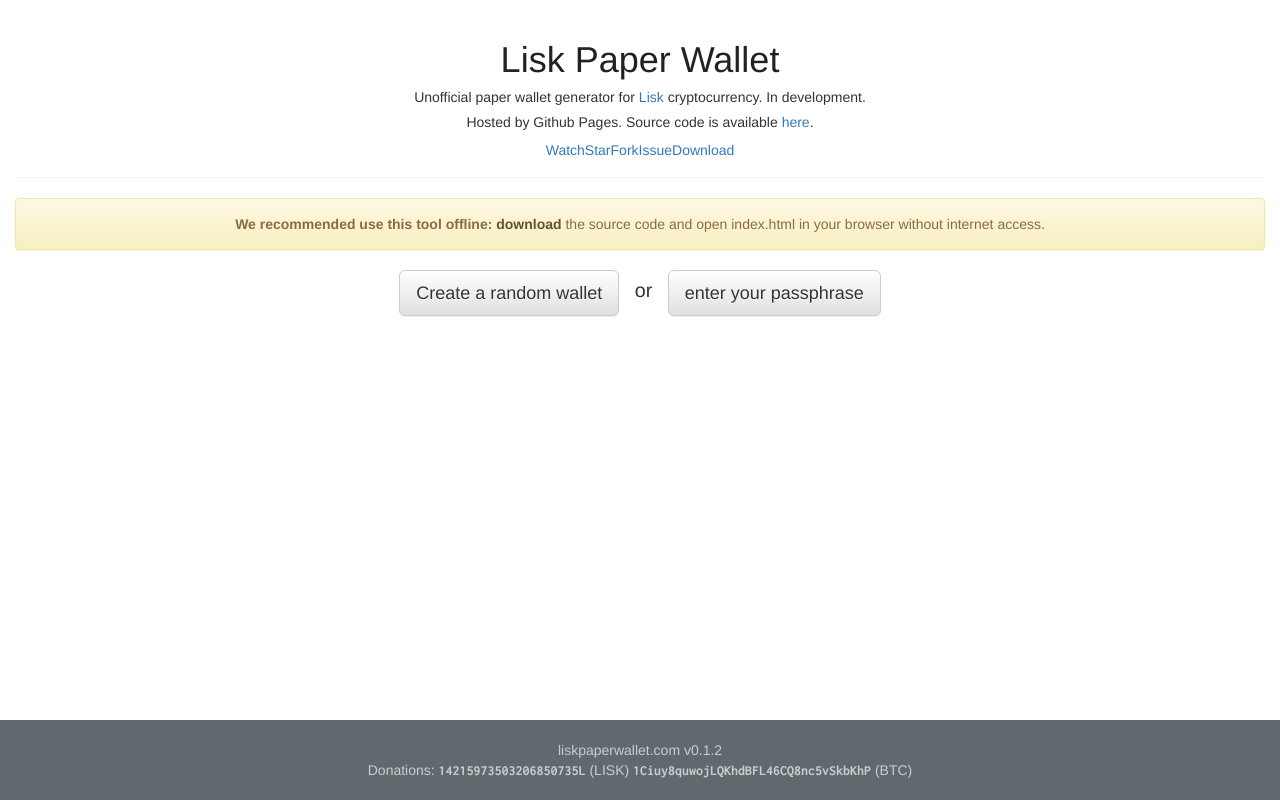
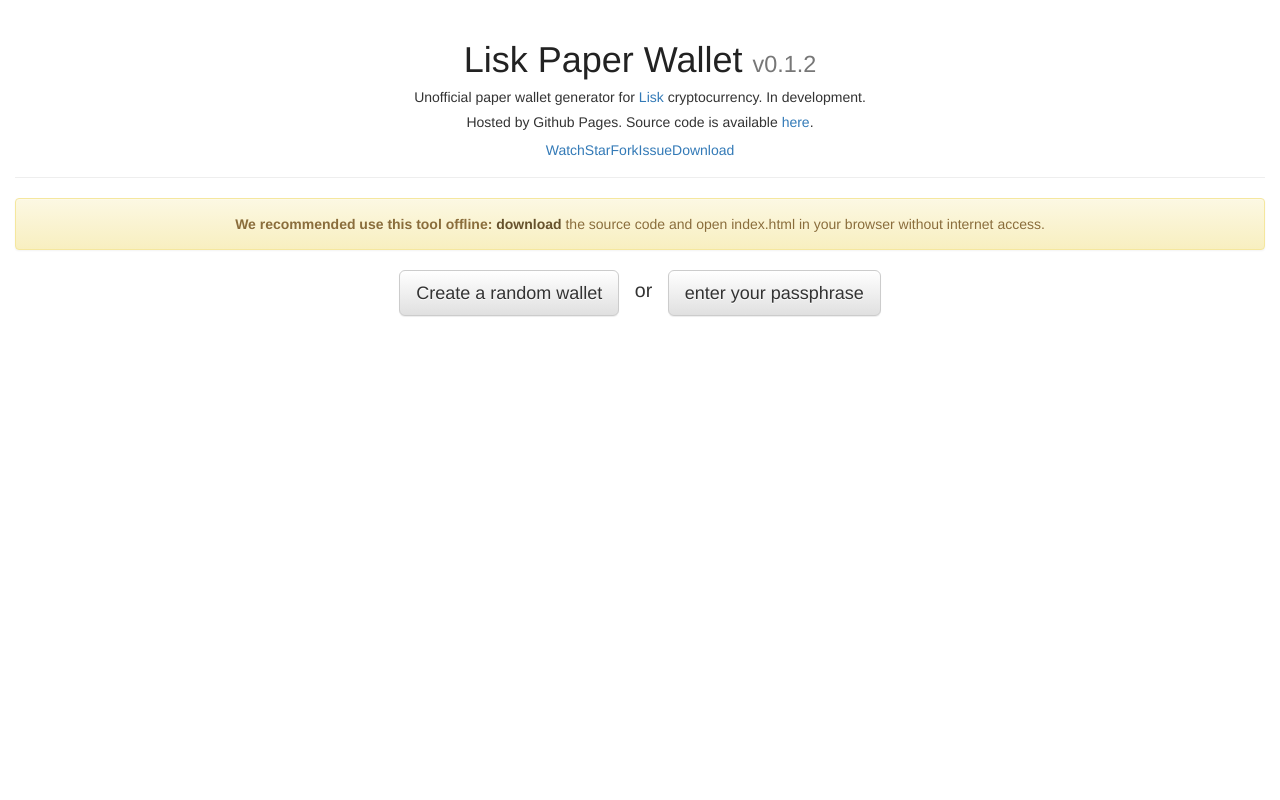
Before and after one commit to anandpatel010/rise-paperwallet, a website: page src/index.jade in a window 1280 px wide. Drawn offline with nearby package versions, Linux system fonts and the light colour scheme; files that its build step writes are made by us from their sources; files whose address does not match are found by name.

Commit message:
Remove footer and add version in header

```diff
--- a/src/index.jade
+++ b/src/index.jade
@@ -16,7 +16,10 @@
       .row.noprint
         .col-md-12
           .page-header.text-center
-            h1: a(href='index.html') Lisk Paper Wallet
+            h1
+              a(href='index.html') Lisk Paper Wallet
+              = " "
+              small v0.1.2
             h5
               = "Unofficial paper wallet generator for "
               a(href='http://lisk.io', target='blank') Lisk
@@ -99,16 +102,6 @@
             .passphrase
       .row.noprint.after
         .col-md-12.text-center: button.btn.btn-lg.btn-success.btn-print(type='button') Print Paper Wallet
-    .footer.noprint
-      .container
-        .text-center
-          div liskpaperwallet.com v0.1.2
-          div
-              = "Donations: "
-              span.hash 14215973503206850735L
-              = " (LISK) "
-              span.hash 1Ciuy8quwojLQKhdBFL46CQ8nc5vSkbKhP
-              = " (BTC)"
     script(src='third-party/jquery.min.js')
     script(src='third-party/jquery.qrcode.min.js')
     //- script(src='third-party/bootstrap/bootstrap.min.js')
--- a/src/index.less
+++ b/src/index.less
@@ -6,13 +6,8 @@
   src: url('../third-party/fonts/Inconsolata-Bold.ttf');
 }
 
-html {
-  position: relative;
-  min-height: 100%;
-}
-
 body {
-  margin-bottom: 150px;
+  margin-bottom: 80px;
 }
 
 .after, .bar, .enter, .btns, .restart {
@@ -42,16 +37,6 @@
       margin: 0 5px !important;
     }
   }
-}
-
-.footer {
-  position: absolute;
-  bottom: 0;
-  width: 100%;
-  height: 80px;
-  padding-top: 20px;
-  background-color: #5f696e;
-  color: #ccc;
 }
 
 .hash {
```
Also changed, not shown: index.html, lib/index.css.
